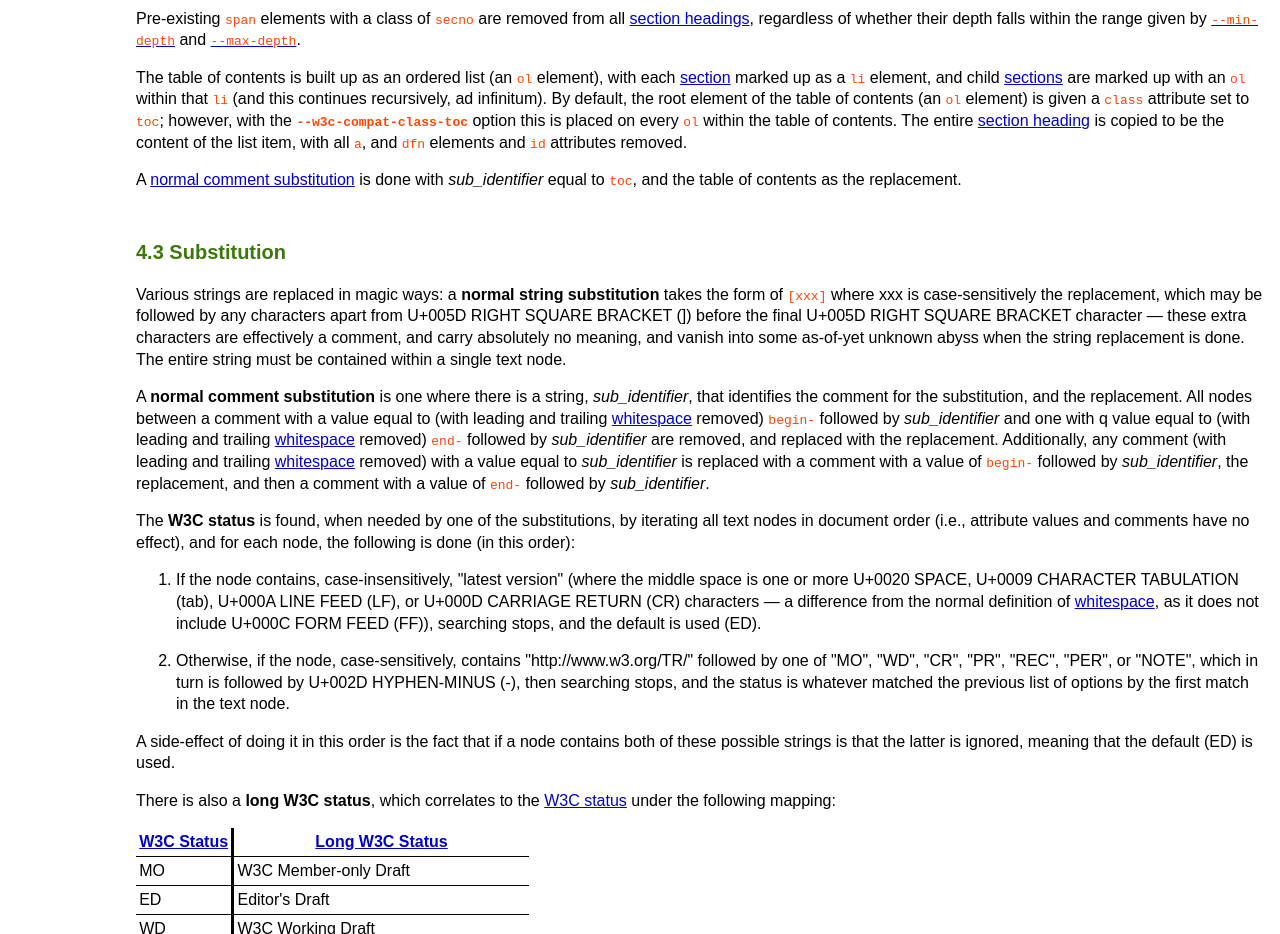
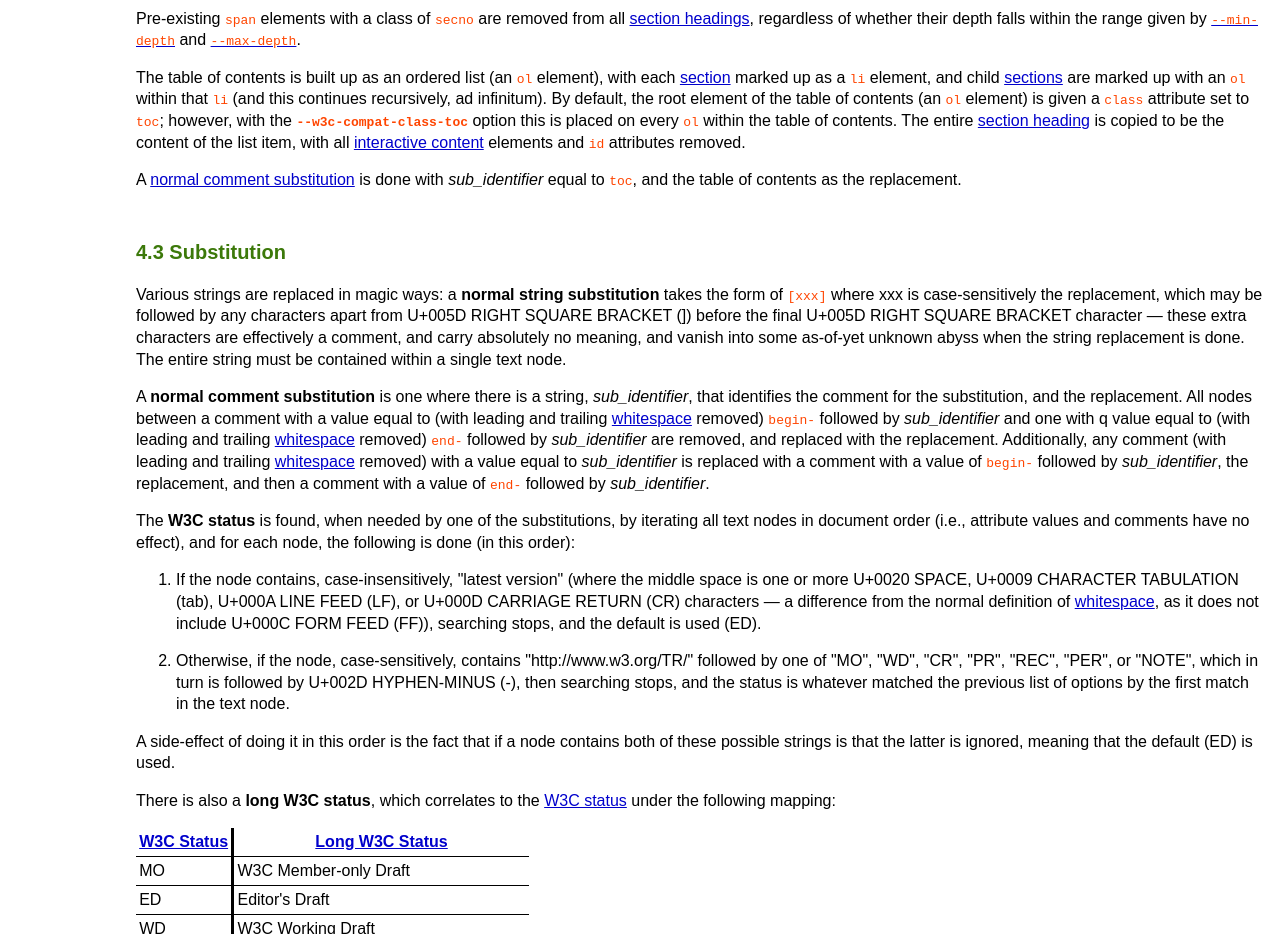
Before and after one commit to muravjov/anolis, a plain HTML site: page README.html in a window 1280 px wide. Shown: the part 4220-5154 px from the top of the page. Drawn offline with Linux system fonts and the light colour scheme.

Commit message:
Interactive content, not "a".

```diff
--- a/README.html
+++ b/README.html
@@ -340,7 +340,7 @@ infinitum). By default, the root element of the table of contents (an
 <dfn id=w3c-compat-class-toc><code>--w3c-compat-class-toc</code></dfn> option this is placed on every
 <code>ol</code> within the table of contents. The entire <a href=#section-heading>section
 heading</a> is copied to be the content of the list item, with all
-<code>a</code>, and <code>dfn</code> elements and <code>id</code> attributes
+<a href=#interactive-content>interactive content</a> elements and <code>id</code> attributes
 removed.</p>
 
 <p>A <a href=#normal-comment-substitution>normal comment substitution</a> is done with
```
Also changed, not shown: README.src.html (+1 -1 lines).
